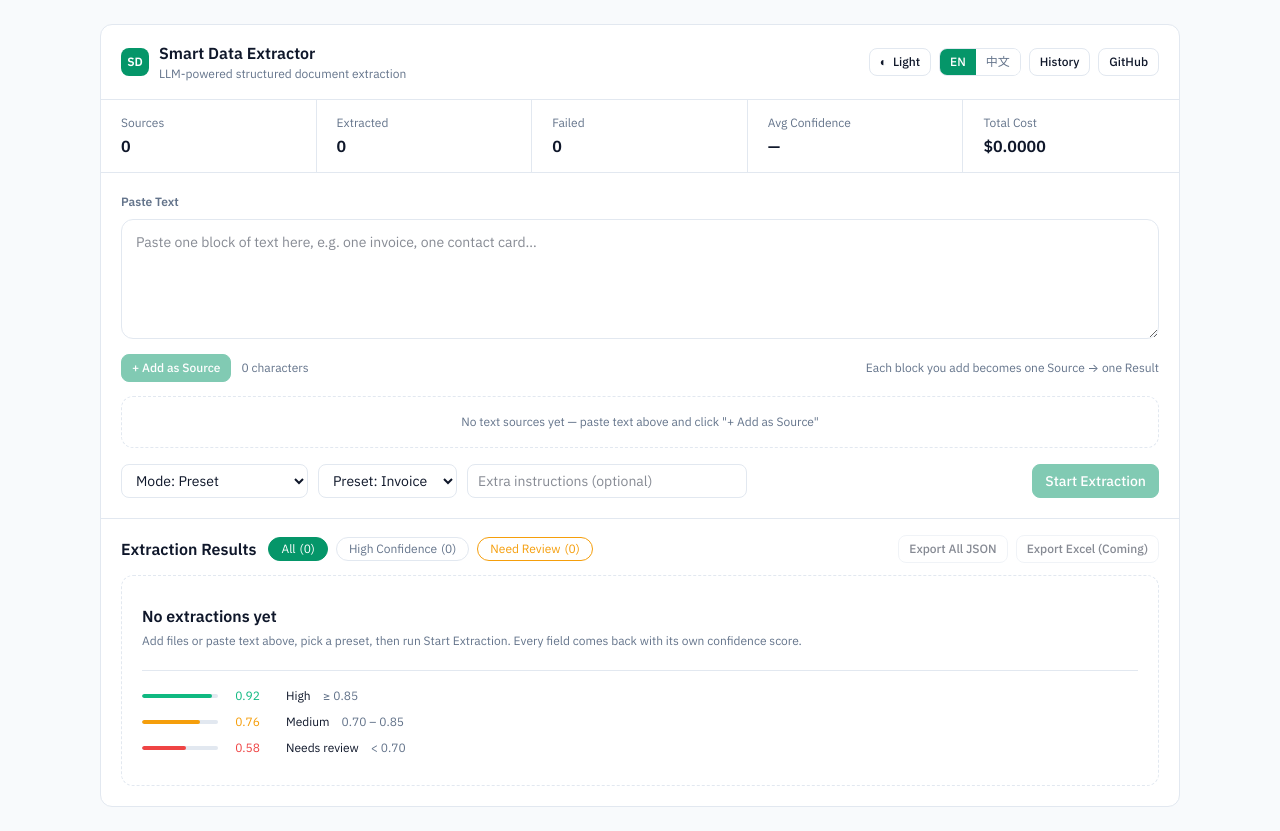
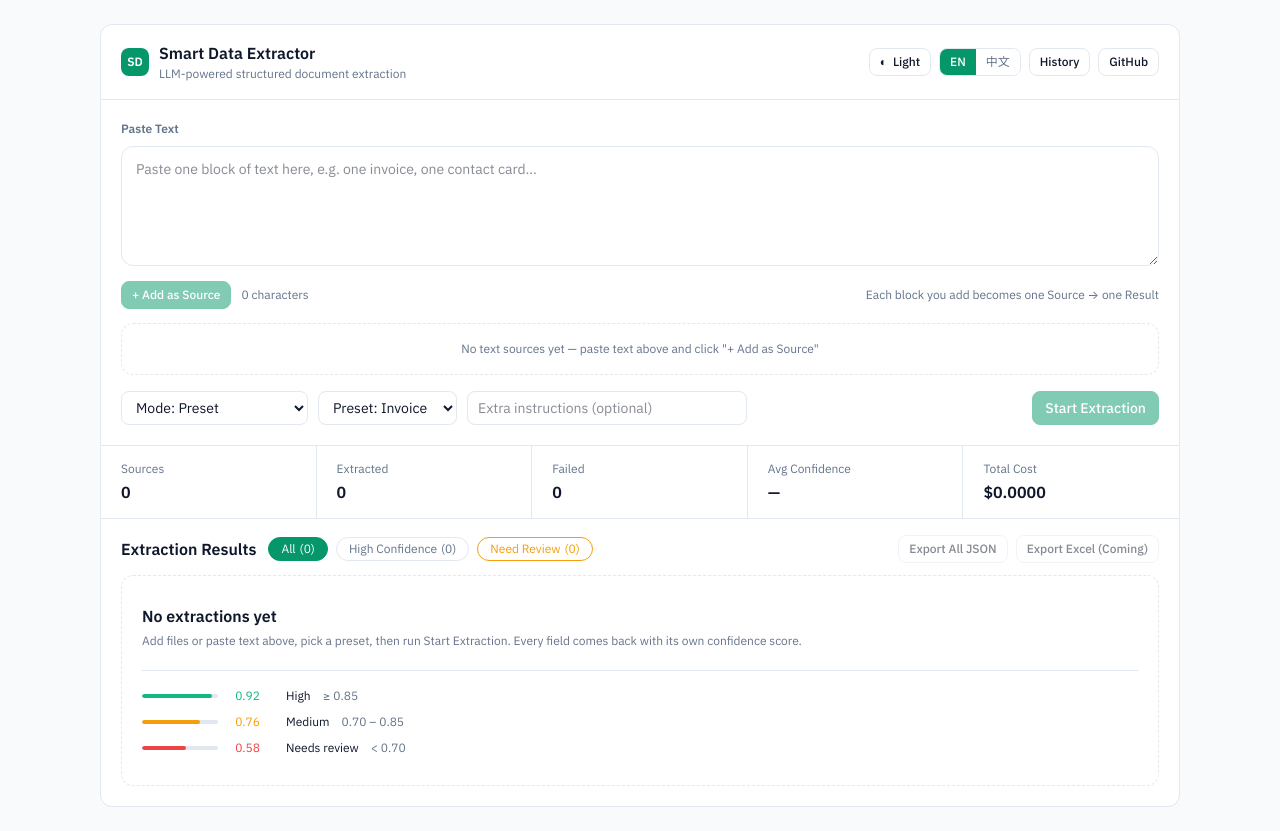
Before and after one commit to Sora130956/smart-data-extractor, a React (Vite) app in the folder frontend/: page / in a window 1280 px wide. Built offline with nearby package versions, Linux system fonts and the light colour scheme.

Commit message:
refactor(frontend): move stats strip to below paste input section
adjust grid layout to always use 5 columns for stats strip

```diff
--- a/frontend/src/App.tsx
+++ b/frontend/src/App.tsx
@@ -89,7 +89,6 @@ function AppShell() {
     <div className="p-4 sm:p-6">
       <div className="mx-auto max-w-[1080px] overflow-hidden rounded-card border border-border bg-surface">
         <Header />
-        <StatsStrip stats={stats} />
 
         <section className="border-b border-border p-5">
           <PasteTextInput staged={staged} onAdd={handleAdd} onRemove={handleRemove} />
@@ -107,6 +106,7 @@ function AppShell() {
         ) : null}
 
         <section>
+          <StatsStrip stats={stats} />
           <ResultsHeader counts={counts} />
           {sources.length === 0 ? (
             <EmptyState />
--- a/frontend/src/components/layout/StatsStrip.tsx
+++ b/frontend/src/components/layout/StatsStrip.tsx
@@ -49,7 +49,7 @@ export function StatsStrip({ stats = EMPTY_STATS }: { stats?: BatchStats }) {
   const { t, i18n } = useTranslation();
 
   return (
-    <div className="grid grid-cols-2 border-b border-border sm:grid-cols-3 lg:grid-cols-5">
+    <div className="grid grid-cols-5 border-b border-border">
       <Stat label={t('stats.sources')} value={String(stats.sources)} />
       <Stat
         label={t('stats.extracted')}
```
